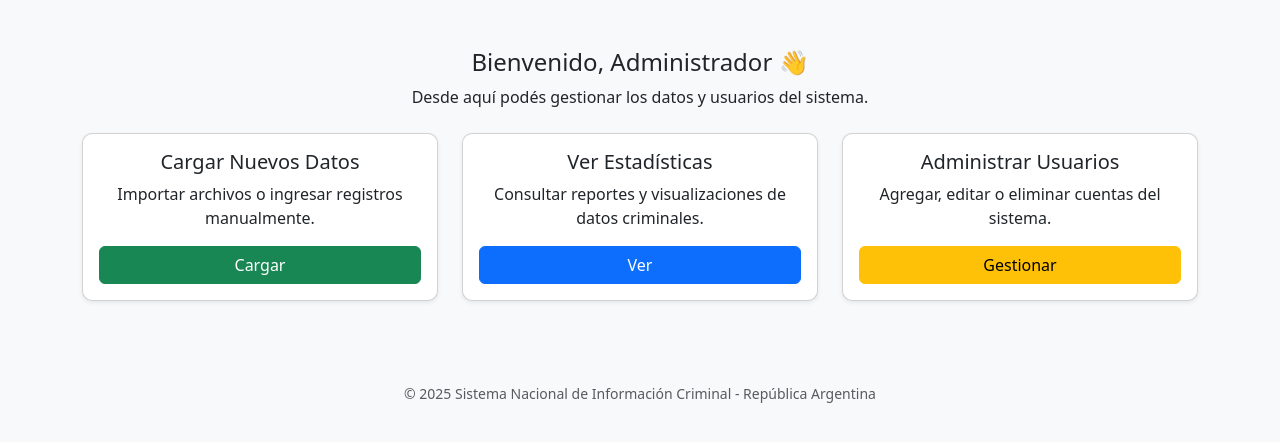
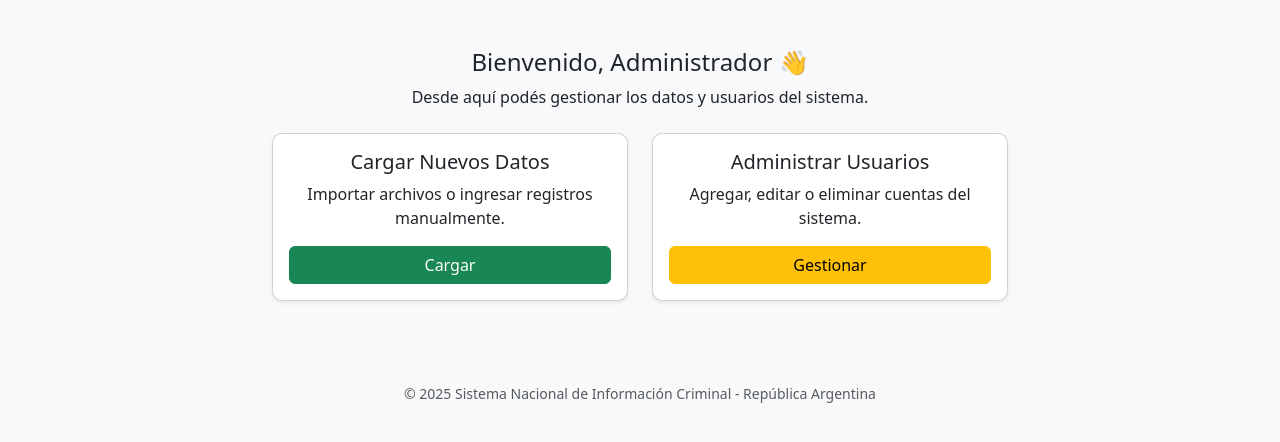
Before and after one commit to MonicaSBag/EstadisiticaCriminal, a Flask app: page /portal_admin in a window 1280 px wide. Shown: the part 86-528 px from the top of the page. Run offline with Flask 3, Linux system fonts and the light colour scheme; the visitor is signed in with stand-in values (Sample User, id 1).

Commit message:
Eliminar boton estadisticas

```diff
--- a/templates/PortalAdmin.html
+++ b/templates/PortalAdmin.html
@@ -47,13 +47,7 @@
           <button class="btn btn-success w-100" onclick="irACargarDatos()">Cargar</button>
         </div>
       </div>
-      <div class="col-md-4">
-        <div class="card shadow-sm p-3 mb-3 text-center">
-          <h5>Ver Estadísticas</h5>
-          <p>Consultar reportes y visualizaciones de datos criminales.</p>
-          <button class="btn btn-primary w-100">Ver</button>
-        </div>
-      </div>
+
       <div class="col-md-4">
         <div class="card shadow-sm p-3 mb-3 text-center">
           <h5>Administrar Usuarios</h5>
```
